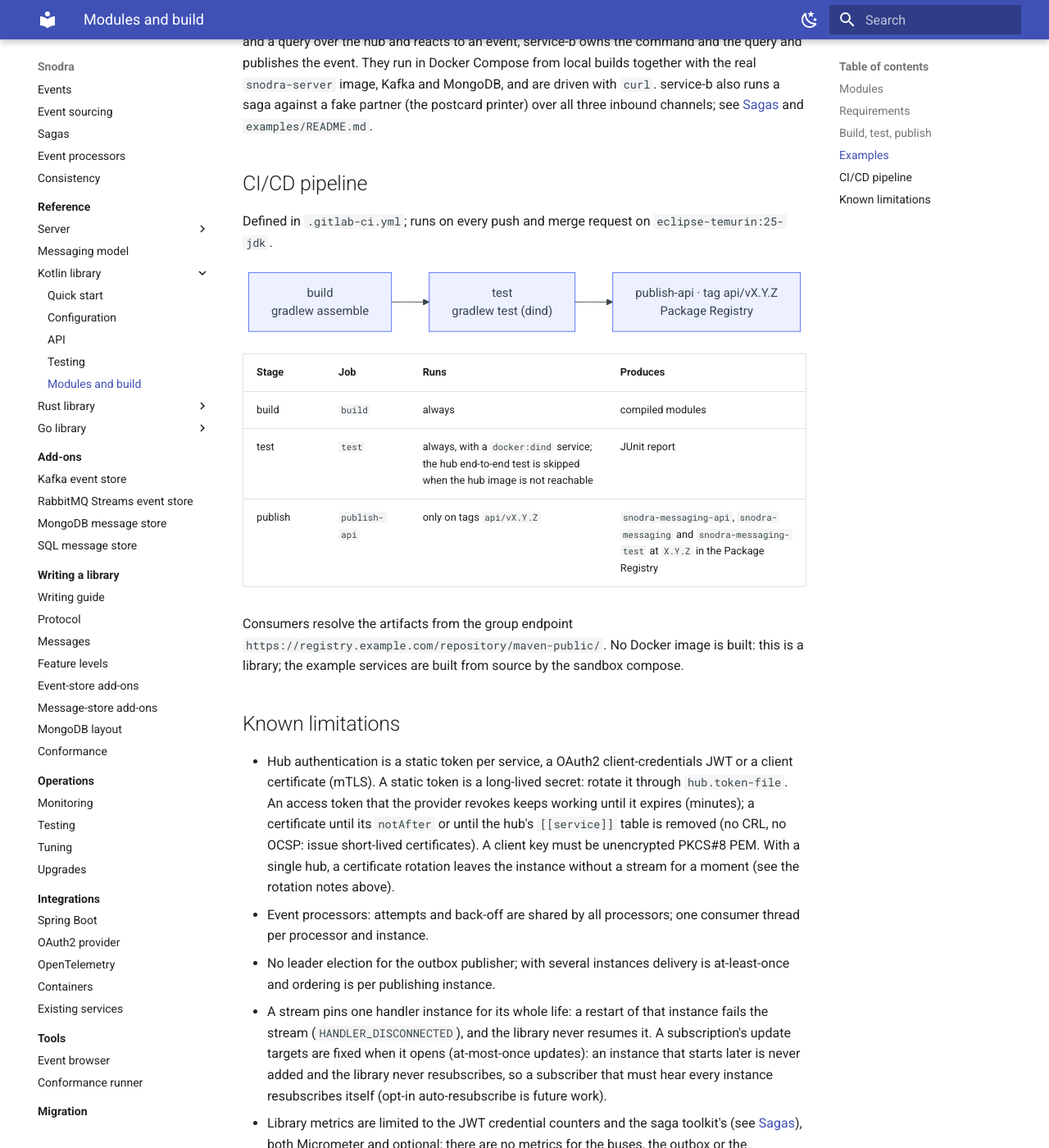
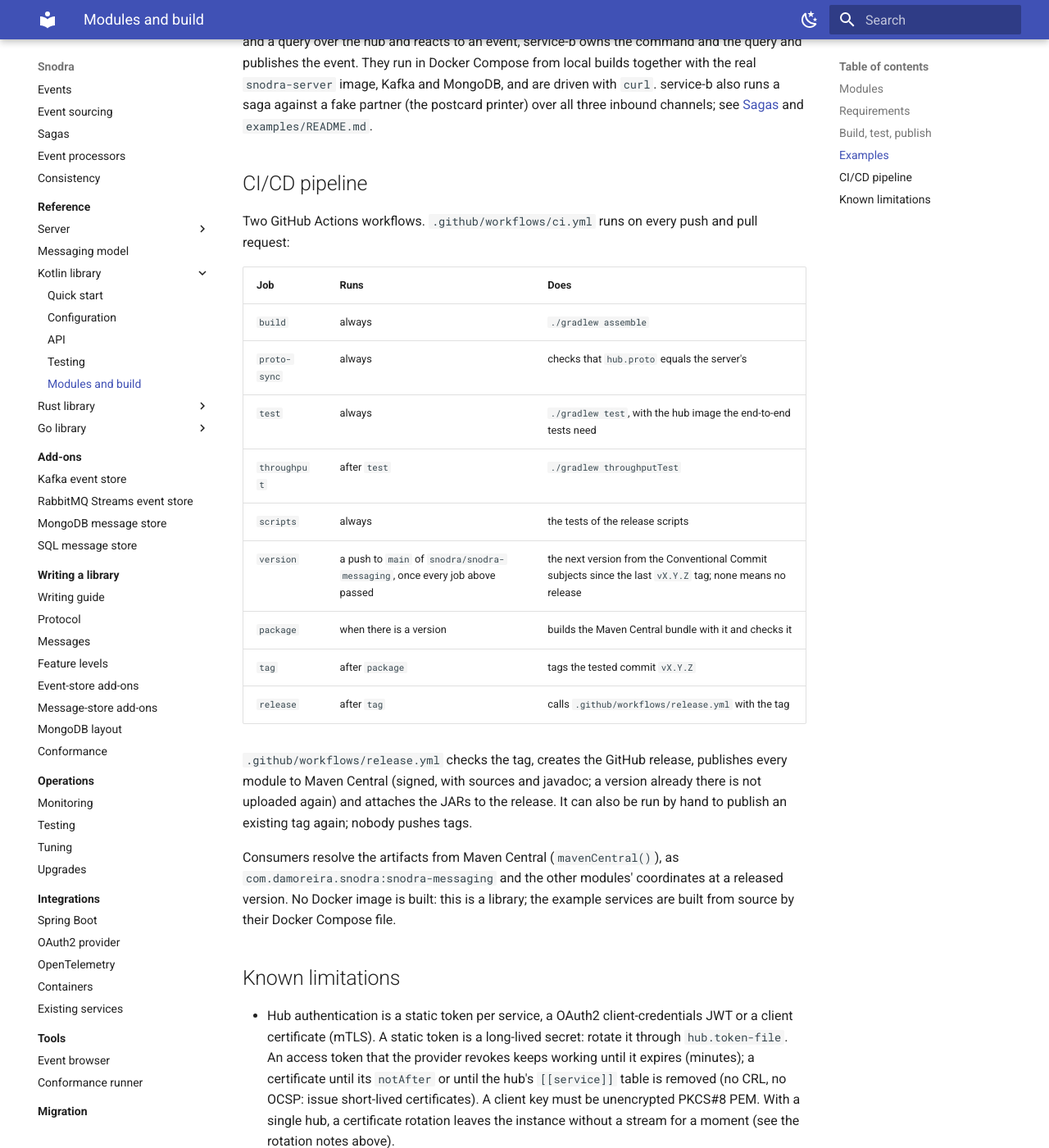
Before and after one commit to snodra/snodra-site, an MkDocs documentation site: the page built from docs/messaging/kotlin/modules.md, in a window 1280 px wide and 1400 px high, scrolled down 1538 px. Shown: the whole window at 82% size. Built offline with MkDocs 1.6.1 and Material for MkDocs 9.7.7, drawn with Linux system fonts in a browser that asks for light colours.

Commit message:
docs: the Kotlin modules page describes the GitHub Actions pipeline and Maven Central
Co-Authored-By: Claude Fable 5.2 <noreply@anthropic.com>

````diff
--- a/docs/messaging/kotlin/modules.md
+++ b/docs/messaging/kotlin/modules.md
@@ -54,23 +54,27 @@ Docker Compose from local builds together with the real `snodra-server` image, K
 
 ## CI/CD pipeline
 
-Defined in ``.gitlab-ci.yml``; runs on every push and merge request on
-`eclipse-temurin:25-jdk`.
+Two GitHub Actions workflows. `.github/workflows/ci.yml` runs on every push and pull request:
 
-```mermaid
-flowchart LR
-    build["build<br/>gradlew assemble"] --> test["test<br/>gradlew test (dind)"] --> publish["publish-api · tag api/vX.Y.Z<br/>Package Registry"]
-```
+| Job | Runs | Does |
+|---|---|---|
+| `build` | always | `./gradlew assemble` |
+| `proto-sync` | always | checks that `hub.proto` equals the server's |
+| `test` | always | `./gradlew test`, with the hub image the end-to-end tests need |
+| `throughput` | after `test` | `./gradlew throughputTest` |
+| `scripts` | always | the tests of the release scripts |
+| `version` | a push to `main` of `snodra/snodra-messaging`, once every job above passed | the next version from the Conventional Commit subjects since the last `vX.Y.Z` tag; none means no release |
+| `package` | when there is a version | builds the Maven Central bundle with it and checks it |
+| `tag` | after `package` | tags the tested commit `vX.Y.Z` |
+| `release` | after `tag` | calls `.github/workflows/release.yml` with the tag |
 
-| Stage | Job | Runs | Produces |
-|---|---|---|---|
-| build | `build` | always | compiled modules |
-| test | `test` | always, with a `docker:dind` service; the hub end-to-end test is skipped when the hub image is not reachable | JUnit report |
-| publish | `publish-api` | only on tags `api/vX.Y.Z` | `snodra-messaging-api`, `snodra-messaging` and `snodra-messaging-test` at `X.Y.Z` in the Package Registry |
+`.github/workflows/release.yml` checks the tag, creates the GitHub release, publishes every module to Maven Central
+(signed, with sources and javadoc; a version already there is not uploaded again) and attaches the JARs to the release.
+It can also be run by hand to publish an existing tag again; nobody pushes tags.
 
-Consumers resolve the artifacts from the group endpoint
-`https://registry.example.com/repository/maven-public/`. No Docker image is built: this
-is a library; the example services are built from source by the sandbox compose.
+Consumers resolve the artifacts from Maven Central (`mavenCentral()`), as `com.damoreira.snodra:snodra-messaging` and
+the other modules' coordinates at a released version. No Docker image is built: this is a library; the example services
+are built from source by their Docker Compose file.
 
 ## Known limitations
 
````
